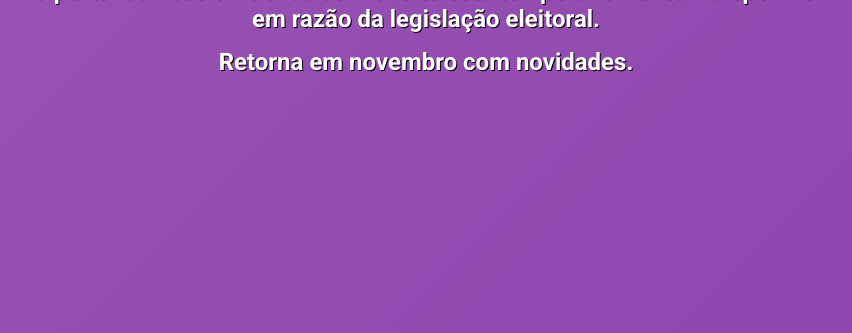
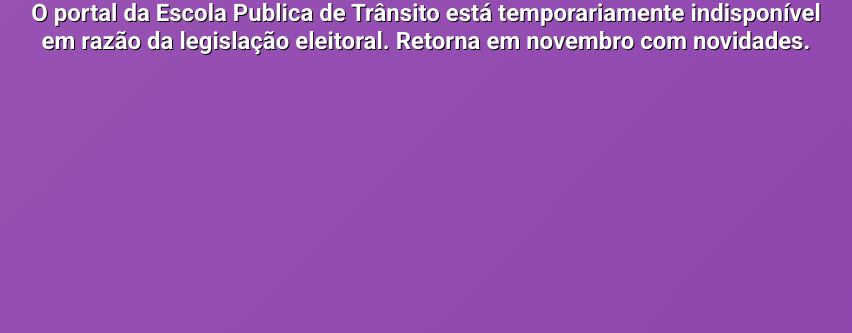
Before and after one commit to 1975mmv/pagina-manutencao, a plain HTML site: page index.html in a window 1280 px wide. Shown: the part 467-800 px from the top of the page, without its empty margins (214-1066 px from the left). Drawn offline with Linux system fonts and the light colour scheme.

Commit message:
Update index.html

```diff
--- a/index.html
+++ b/index.html
@@ -93,8 +93,7 @@
         <div class="item">
             <img alt="MINHA EMPRESA" src="icon-stop-0.jpg" />
             <h1>ESCOLA PÚBLICA DE TRÂNSITO</h1>
-            <h2>O portal da Escola Publica de Trânsito está temporariamente indisponível em razão da legislação eleitoral.</h2>
-            <h2>Retorna em novembro com novidades.</h2>
+            <h2>O portal da Escola Publica de Trânsito está temporariamente indisponível em razão da legislação eleitoral. Retorna em novembro com novidades.</h2>
             <!-- <p>Isso aqui é apenas um texto aleatório...</p> -->
         </div>
     </div>
```
